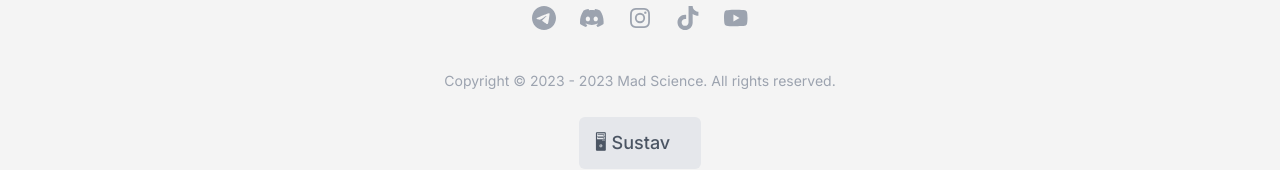
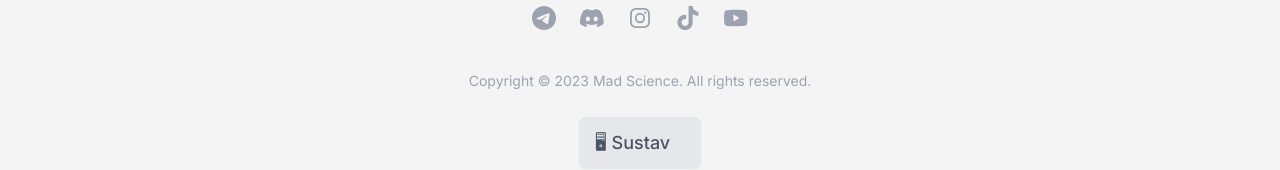
Before and after one commit to faustatwork/mad-science-website, a Next.js app: page / in a window 1280 px wide. Shown: the part 4416-4586 px from the top of the page. Built offline with nearby package versions, Linux system fonts and the light colour scheme.

Commit message:
fix(footer): add some programmatical fun

```diff
--- a/components/Footer.tsx
+++ b/components/Footer.tsx
@@ -127,8 +127,11 @@ const Footer = () => {
             {footerSocials}
           </ul>
           <p className="mx-auto mt-10 text-center text-sm leading-relaxed text-gray-400 dark:text-gray-600">
-            Copyright © 2023 - {new Date().getFullYear()} Mad Science. All
-            rights reserved.
+            {new Date().getFullYear() === 2023
+              ? `Copyright © 2023 Mad Science. All
+            rights reserved.`
+              : `Copyright © 2023 - ${new Date().getFullYear()} Mad Science. All
+            rights reserved.`}
           </p>
           <div className="mt-6 flex items-center justify-center">
             <SwitchTheme />
```
